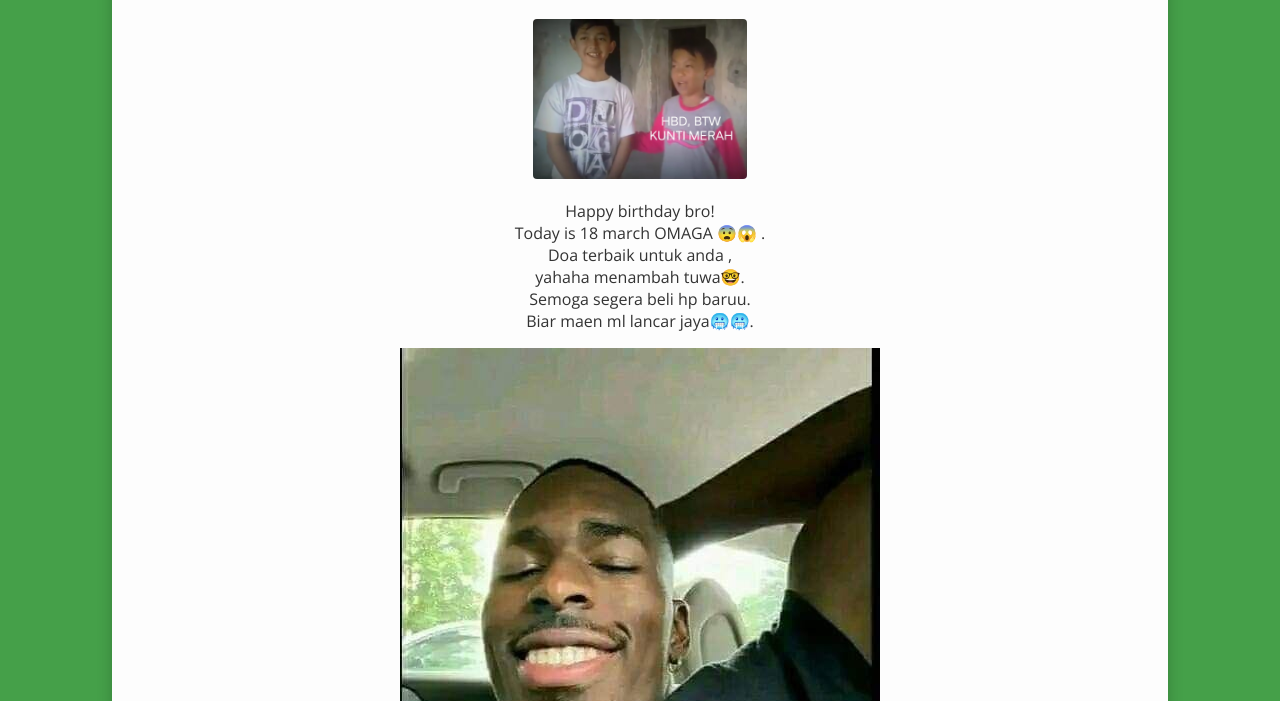
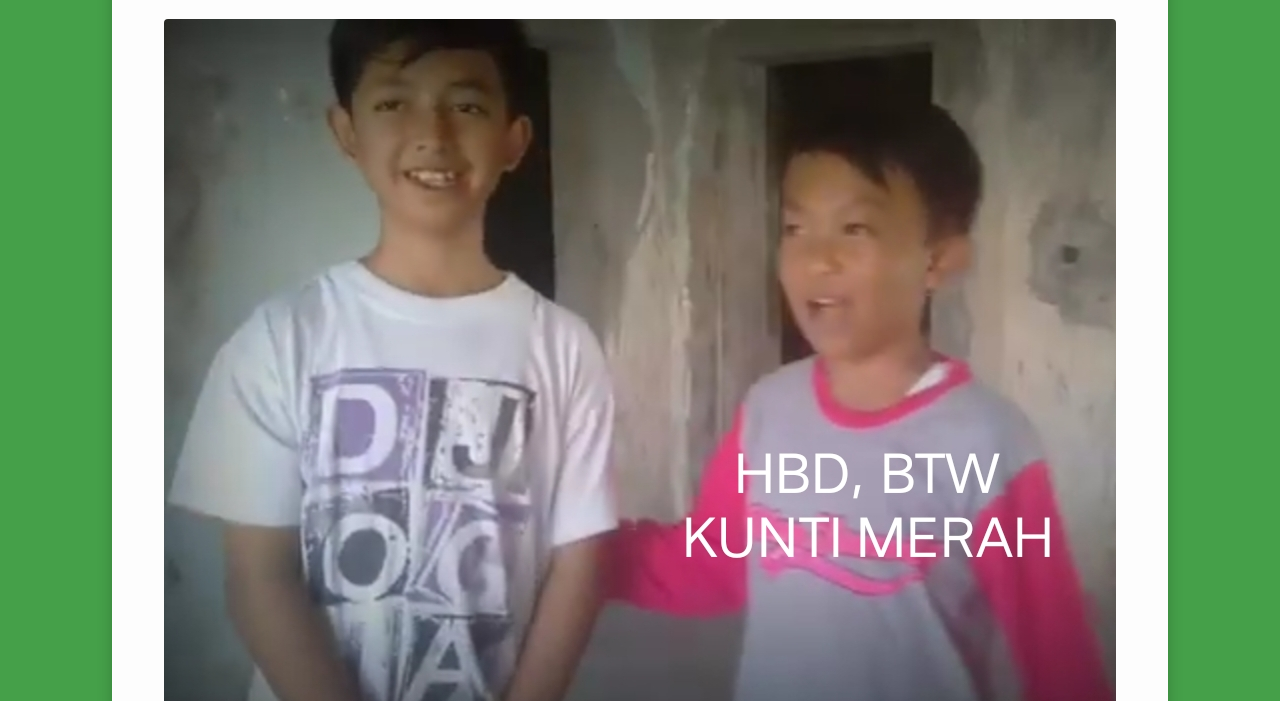
Before and after one commit to Roxyinn/Hapibidi, a plain HTML site: page index.html in a window 1280 px wide. Shown: the part 99-800 px from the top of the page. Drawn offline with nearby package versions, Linux system fonts and the light colour scheme.

Commit message:
Update style.css

```diff
--- a/style.css
+++ b/style.css
@@ -30,7 +30,6 @@ body {
 }
 
 img.birthday {
-  max-height: 20vh;
   border-radius: 4px;
 }
 
```
